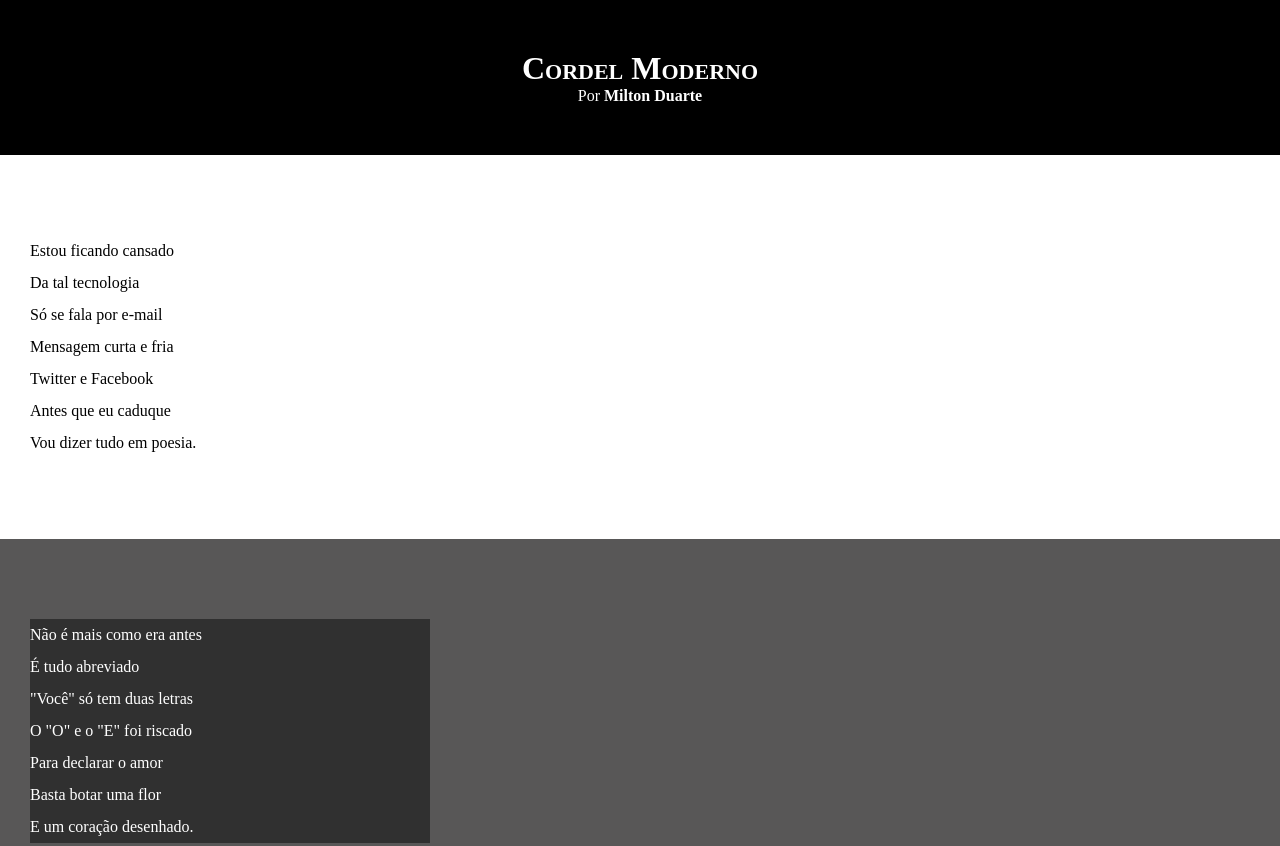
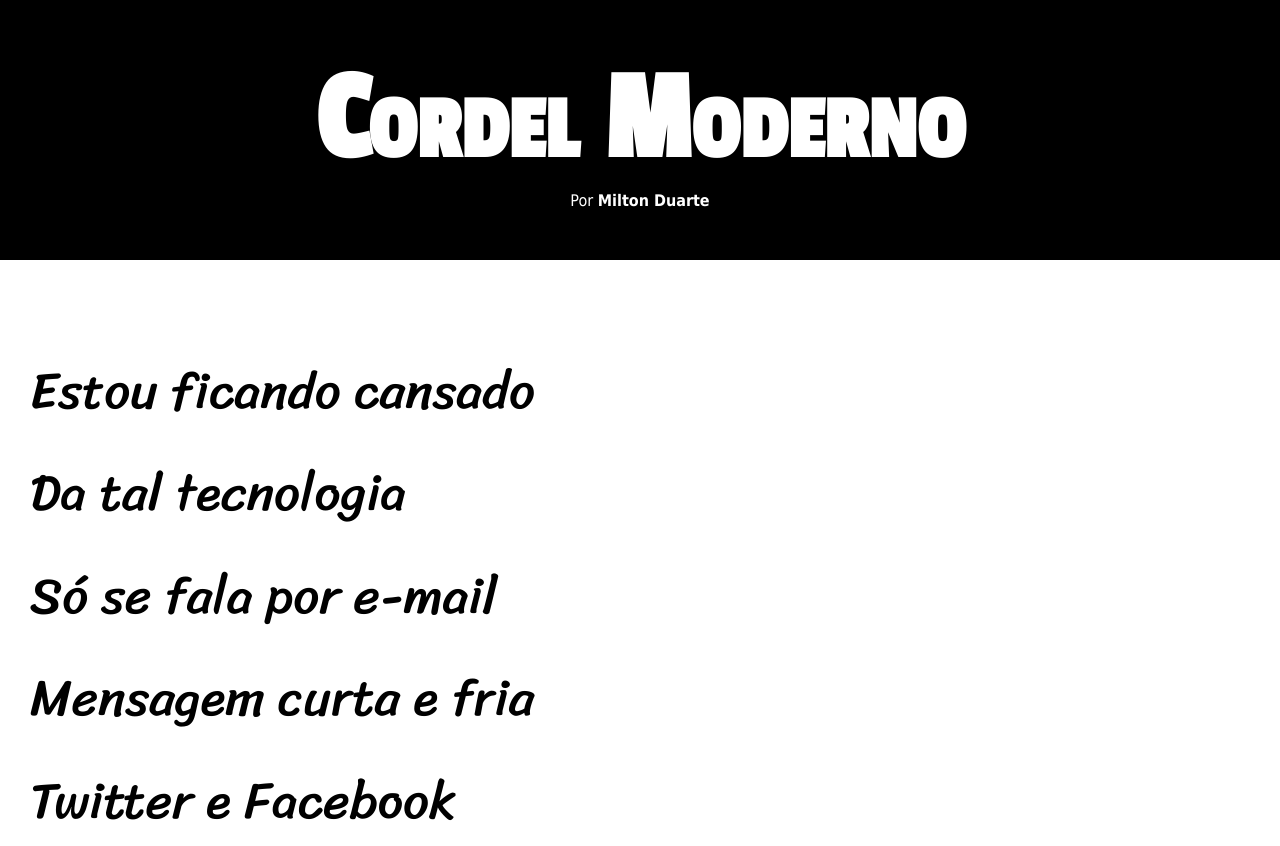
Before and after one commit to mauriciorodrigues-dev/html-css, a plain HTML site: page desafios/desafio11/index.html in a window 1280 px wide. Shown: the top 846 px of the page. Drawn offline with Linux system fonts and the light colour scheme.

Commit message:
atualização do estilo

```diff
--- a/desafios/desafio11/estilo/style.css
+++ b/desafios/desafio11/estilo/style.css
@@ -1,4 +1,19 @@
 @carset "UTF-8";
+
+/*
+
+font-family: 'Passion One', cursive;
+font-family: 'Sriracha', cursive;
+
+*/
+
+:root{
+
+    --fonte1: Tahoma, Geneva, Verdana, sans-serif;
+    --fonte2: 'Passion One', cursive;
+    --fonte3: 'Sriracha', cursive;
+
+}
 
 * {
     margin: 0;
@@ -9,6 +24,7 @@
 html, body{
     min-height: 100vh;
     background-color: darkgray;
+    font-family: var(--fonte1);
 }
 
 header{
@@ -20,6 +36,8 @@ header{
 header > h1{
     padding-top: 50px;
     font-variant: small-caps;
+    font-family: var(--fonte2);
+    font-size:10vw;
     /* text-transform: uppercase; */
 }
 
@@ -42,6 +60,8 @@ section{
     padding-bottom: 10vh;
     line-height: 2em;
     padding-left: 30px;
+    font-family: var(--fonte3);
+    font-size: 4vw;
 }
 
 section.normal{
@@ -57,7 +77,8 @@ section.imagem{
 
 section.imagem p{
     background-color: rgba(0, 0, 0, 0.452);
-    width: 400px;
+    display: inline-block;
+    padding: 10px;
 }
 
 footer{
--- a/desafios/desafio11/index.html
+++ b/desafios/desafio11/index.html
@@ -5,6 +5,9 @@
     <meta name="viewport" content="width=device-width, initial-scale=1.0">
     <title>Cordel Moderno</title>
     <link rel="stylesheet" href="estilo/style.css">
+    <link rel="preconnect" href="https://fonts.googleapis.com">
+    <link rel="preconnect" href="https://fonts.gstatic.com" crossorigin>
+    <link href="https://fonts.googleapis.com/css2?family=Passion+One&family=Sriracha&display=swap" rel="stylesheet">
 </head>
 <body>
     <header>
```
